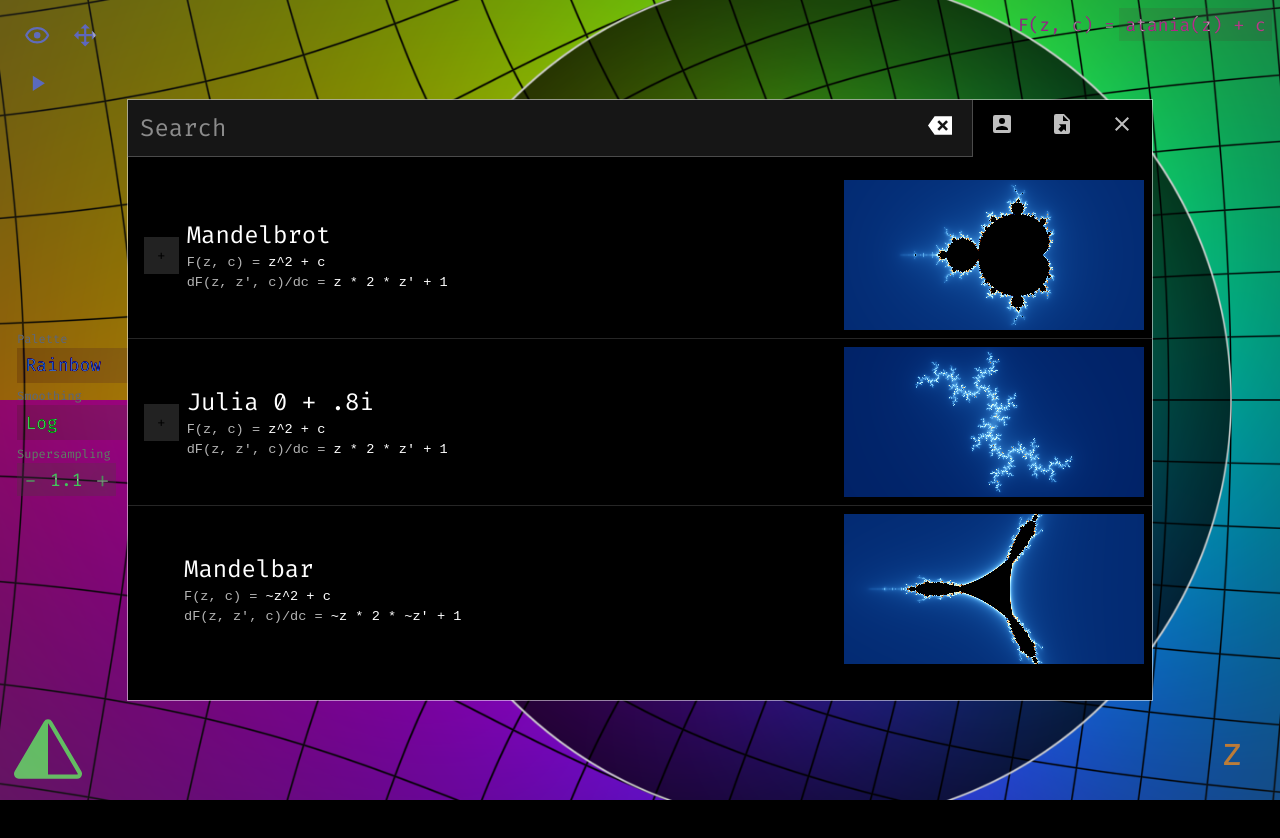
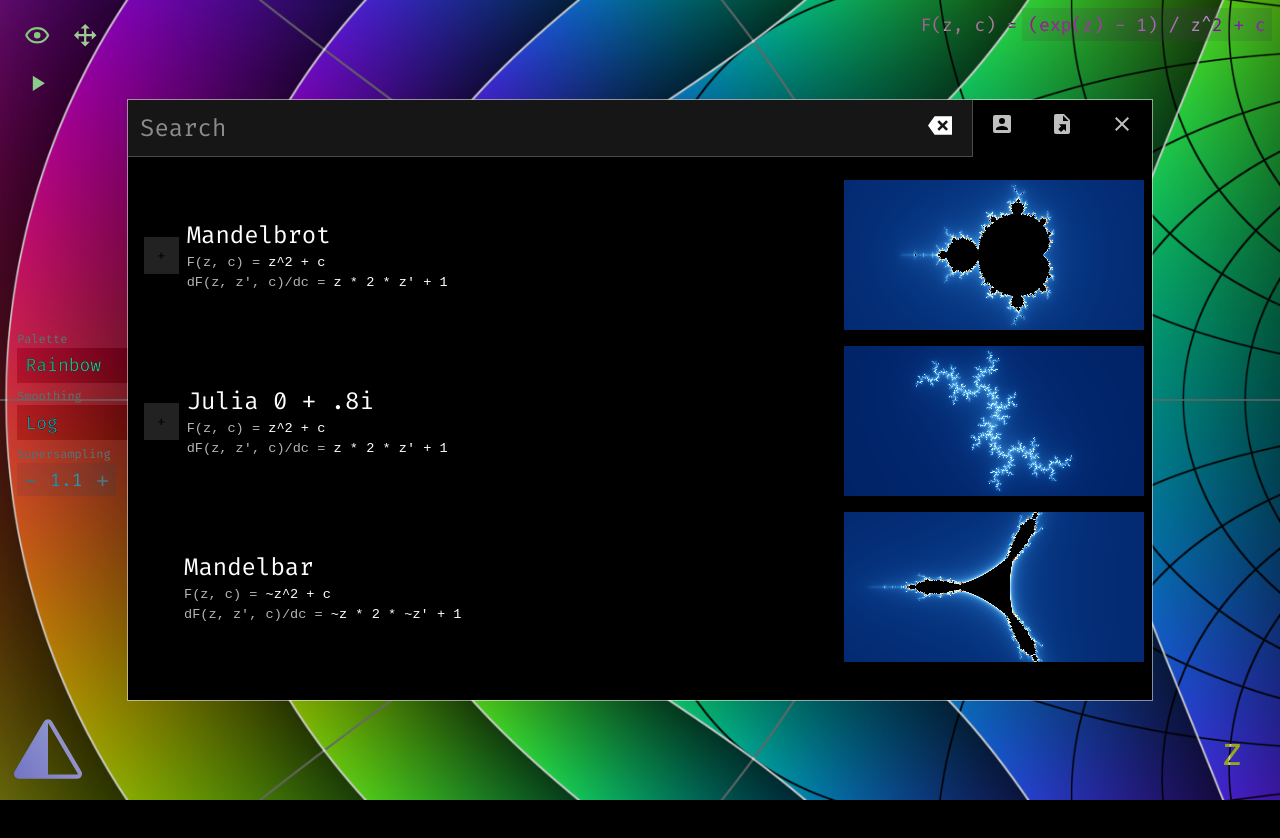
Before and after one commit to paradoxxxzero/fracture, a React (Vite) app: page / in a window 1280 px wide. Both pictures are taken after a click on the button 48 px from the left and 752 px from the top of the page. Shown: the top 838 px of the page. Built offline with nearby package versions, Linux system fonts and the light colour scheme.

Commit message:
Improve presets and rendering

```diff
--- a/fracture/components/Preset.jsx
+++ b/fracture/components/Preset.jsx
@@ -49,12 +49,8 @@ export default memo(function Preset({
     setOpen(false)
   }, [name, search, subforms])
 
-  if (!visible) {
-    return null
-  }
-
   return (
-    <>
+    <div style={{ display: visible ? 'block' : 'none' }}>
       <div
         className={`preset${sub ? ' sub' : ''}`}
         onClick={() => onPreset(params, index)}
@@ -92,7 +88,7 @@ export default memo(function Preset({
               </code>
               {/* <code className="preset-perturb">{params.f_perturb}</code> */}
             </div>
-            <Preview params={params} />
+            {visible ? <Preview params={params} /> : null}
           </div>
         </div>
       </div>
@@ -106,6 +102,6 @@ export default memo(function Preset({
             onPreset={onPreset}
           />
         ))}
-    </>
+    </div>
   )
 })
--- a/fracture/components/Presets.jsx
+++ b/fracture/components/Presets.jsx
@@ -16,11 +16,8 @@ export default function Presets({
     setRawSearch(e.target.value)
     debounce(setSearch(e.target.value), 50)
   }, [])
-  if (!open) {
-    return null
-  }
   return (
-    <>
+    <div style={{ display: open ? 'block' : 'none' }}>
       <div className="presets-overlay" onClick={closePresets} />
       <div className="presets">
         <div className="presets-modal">
@@ -76,6 +73,6 @@ export default function Presets({
           </div>
         </div>
       </div>
-    </>
+    </div>
   )
 }
--- a/fracture/components/UI.jsx
+++ b/fracture/components/UI.jsx
@@ -15,7 +15,6 @@ import { presets } from '../presets.js'
 import Boolean from './Boolean.jsx'
 import Complex from './Complex.jsx'
 import ComplexFormula from './ComplexFormula.jsx'
-import Float from './Float.jsx'
 import Number from './Number.jsx'
 import Presets from './Presets'
 import Select from './Select.jsx'
@@ -328,6 +327,8 @@ export default function UI({ runtime, params, setRuntime, updateParams }) {
                   onChange={handleChange}
                 />
               ) : null}
+              {params.convergent || params.divergent ? (
+                <>
                   {['advanced', 'full'].includes(showUI) ? (
                     <Number
                       name="derivative"
@@ -339,8 +340,6 @@ export default function UI({ runtime, params, setRuntime, updateParams }) {
                       onChange={handleChange}
                     />
                   ) : null}
-              {params.convergent || params.divergent ? (
-                <>
                   {['advanced', 'full'].includes(showUI) &&
                   params.useDerivative ? (
                     <Boolean
--- a/fracture/default.js
+++ b/fracture/default.js
@@ -55,15 +55,15 @@ export const defaultParams = {
   normGridScale: 100,
   normGridLog: true,
   normGridWidth: 1,
-  showArgGrid: false,
-  argGridScale: 100,
+  showArgGrid: true,
+  argGridScale: 200,
   argGridLog: false,
   argGridWidth: 1,
   scaled: false,
   showZeroes: true,
-  zeroes: 0,
+  zeroes: -4,
   showPoles: true,
-  poles: 2,
+  poles: 4,
   shadeNorm: true,
   animate: false,
   speed: 100,
--- a/fracture/formula.js
+++ b/fracture/formula.js
@@ -83,7 +83,7 @@ export const functionShader = {
   tet: 'ctet',
   ate: 'cate',
   tetra: 'ctetranat',
-  fibonacci: 'cfibonacci'
+  fibonacci: 'cfibonacci',
 }
 const opFunctions = {
   '+': (a, b) => a + b,
@@ -408,7 +408,7 @@ class BinaryOp {
       }
     }
     if (right.type === 'number' && left.type === 'number') {
-      const op = this.type === '^' ? '**' : this.type
+      const op = this.type === '**' ? '^' : this.type
       const result = opFunctions[op](left.value, right.value)
       if (result % 1 === 0) {
         return new Leaf('number', opFunctions[op](left.value, right.value))
--- a/fracture/presets.js
+++ b/fracture/presets.js
@@ -1,3 +1,4 @@
+import { range } from '../utils'
 import { cx } from './decimal'
 import { defaultParams } from './default'
 import { derive } from './formula'
@@ -354,53 +355,93 @@ export const presets = withDefaults([
     ],
   },
   {
-    ...domain('Domain coloring', 'z + c'),
+    ...domain('Domain coloring Polynomial', 'z + c'),
     subforms: [
-      domain('Domain coloring', 'z^2 + c'),
-      domain('Domain coloring', 'sin(z) + c', { scale: cx(3) }),
-      domain('Domain coloring', 'tan(z) + c'),
-      domain('Domain coloring', '(z^3 - 2 * z + i) / (z^2 + 1) + c'),
-      domain('Domain coloring', 'gamma(z) + c'),
-      domain('Domain coloring', 'zeta(z) + c'),
-      domain('Domain coloring', 'cn(z, .5) + c'),
-      domain('Domain coloring', 'sn(z, .5) + c'),
-      domain('Domain coloring', 'dn(z, .5) + c'),
-      domain('Domain coloring', 'z^^3 + c'),
-      domain('Domain coloring', 'cn(z, .5) / cos(z) + c'),
-      domain('Domain coloring', 'sqrt(z) + c'),
-      domain('Domain coloring', 'cos(z) + c'),
-      domain('Domain coloring', 'sin(z) + c'),
-      domain('Domain coloring', 'tan(z) + c'),
-      domain('Domain coloring', 'acos(z) + c'),
-      domain('Domain coloring', 'asin(z) + c'),
-      domain('Domain coloring', 'atan(z) + c'),
-      domain('Domain coloring', 'cosh(z) + c'),
-      domain('Domain coloring', 'sinh(z) + c'),
-      domain('Domain coloring', 'tanh(z) + c'),
-      domain('Domain coloring', 'acosh(z) + c'),
-      domain('Domain coloring', 'asinh(z) + c'),
-      domain('Domain coloring', 'atanh(z) + c'),
-      domain('Domain coloring', 'log(z) + c'),
-      domain('Domain coloring', 'exp(z) + c'),
-      domain('Domain coloring', 'abs(z) + c'),
-      domain('Domain coloring', 'beta(z, c)', { point: cx(2) }),
-      domain('Domain coloring', "beta'(z, c)", { point: cx(2) }),
-      domain('Domain coloring', 'gamma(z) + c'),
-      domain('Domain coloring', "gamma'(z) + c"),
-      domain('Domain coloring', 'zeta(z) + c'),
-      domain('Domain coloring', "zeta'(z) + c"),
-      domain('Domain coloring', 'psi(z) + c'),
-      // domain('Domain coloring', 'phi(z) + c'),
-      domain('Domain coloring', 'arg(z) + c'),
-      domain('Domain coloring', 'norm(z) + c'),
-      domain('Domain coloring', 'tania(z) + c'),
-      domain('Domain coloring', 'atania(z) + c'),
-      domain('Domain coloring', 'doya(z) + c'),
-      domain('Domain coloring', 'filog(z) + c'),
-      domain('Domain coloring', 'tet(z) + c'),
-      domain('Domain coloring', 'ate(z) + c'),
-      domain('Domain coloring', 'tetra(z, c)', { point: cx(2, 2) }),
-      domain('Domain coloring', 'fibonacci(z) + c'),
+      domain('z²', 'z^2 + c'),
+      domain('', '((z - 1)(z + 1)^2) / ((z + i)(z - i)^2) + c'),
+      domain('', '(z^3 - 2 * z + i) / (z^2 + 1) + c'),
+      domain('', 'z / 2 + 1 / (2 * z) + c'),
+    ],
+  },
+  {
+    ...domain('Domain coloring Trigonometry', 'sin(z) + c', {
+      scale: cx(3),
+    }),
+    subforms: [
+      domain('Cos', 'cos(z) + c'),
+      domain('Tan', 'tan(z) + c'),
+      domain('Cn', 'cn(z, .5) + c'),
+      domain('Sn', 'sn(z, .5) + c'),
+      domain('Dn', 'dn(z, .5) + c'),
+      domain('Cn', 'cn(z, .5) / cos(z) + c'),
+      domain('Tan', 'tan(z) + c'),
+      domain('Acos', 'acos(z) + c'),
+      domain('Asin', 'asin(z) + c'),
+      domain('Atan', 'atan(z) + c'),
+      domain('Cosh', 'cosh(z) + c'),
+      domain('Sinh', 'sinh(z) + c'),
+      domain('Tanh', 'tanh(z) + c'),
+      domain('Acosh', 'acosh(z) + c'),
+      domain('Asinh', 'asinh(z) + c'),
+      domain('Atanh', 'atanh(z) + c'),
+    ],
+  },
+  {
+    ...domain('Domain coloring Transcendental', 'exp(z) + c'),
+    subforms: [
+      domain('Log', 'log(z) + c'),
+      domain('Exponential of Inverse', 'exp(z^-1) + c'),
+      domain('Square Root', 'sqrt(z) + c'),
+      domain('Cubic Root', 'z^(1/3) + c'),
+      domain('Complex Exponentiation', 'z^c', { point: cx(2.5) }),
+      domain('²z', 'z^^2 + c'),
+      domain('³z', 'z^^3 + c'),
+      domain('⁴z', 'z^^4 + c'),
+      domain('Beta', 'beta(z, c)', { point: cx(2) }),
+      domain('Beta First derivative', "beta'(z, c)", { point: cx(2) }),
+      domain('Gamma', 'gamma(z) + c'),
+      domain('Gamma First derivative', "gamma'(z) + c"),
+      domain('Zeta', 'zeta(z) + c'),
+      domain('Zeta First derivative', "zeta'(z) + c"),
+      domain('Psi (Digamma)', 'psi(z) + c'),
+      // domain('Phi', 'phi(z) + c'),
+      domain('Tania', 'tania(z) + c'),
+      domain('Atania', 'atania(z) + c'),
+      domain('Doya', 'doya(z) + c'),
+      domain('Filog', 'filog(z) + c'),
+      domain('Tet', 'tet(z) + c'),
+      domain('Ate', 'ate(z) + c'),
+      domain('Tetra', 'tetra(z, c)', {
+        center: cx(0, -1),
+        point: cx(2, 2),
+      }),
+    ],
+  },
+  {
+    ...domain('Domain coloring Misc', 'fibonacci(z) + c'),
+    subforms: [
+      domain('Arg', 'arg(z) + c'),
+      domain('Norm', 'norm(z) + c'),
+      domain('', 'z^-1 + z^-2 + z^-3 + z^-4 + z^-5 + c'),
+      domain('', 'z * sin(z^-1) + c'),
+      domain('', 'sin(z^-2) + c', { scale: cx(1.5) }),
+      domain('', '(z^-18 - z^-1) / (z^-1 - 1) + c'),
+      domain('', 'sqrt(1 - z^-2 + z^3) + c'),
+      domain('', '((z - 2 - i)^2 * (z^2 - 1)) / (z^2 + 2 + i) + c'),
+      domain('', 'z^(2/3 + i) + c'),
+      domain('', '(exp(z) - 1) / z^2 + c'),
+      domain('', 'cos(z) / z^2 + c'),
+      domain('', 'sinh(z) / z^4 + c'),
+      domain('', '(1 - cos(z)) / z^2 + c'),
+      domain('', 'sin(z) / z + c'),
+      domain('', 'z / (exp(z) - 1) + c'),
+      domain('', '(z - 1) cos(1/z) + c'),
+      domain(
+        '',
+        range(1, 21)
+          .map(i => `z^${i} / (1 - z^${i})`)
+          .join(' + ') + ' + c'
+      ),
     ],
   },
 ])
```
Also changed, not shown: fracture/fragment.glsl. Lines whose indentation alone changed are shown as unchanged.
